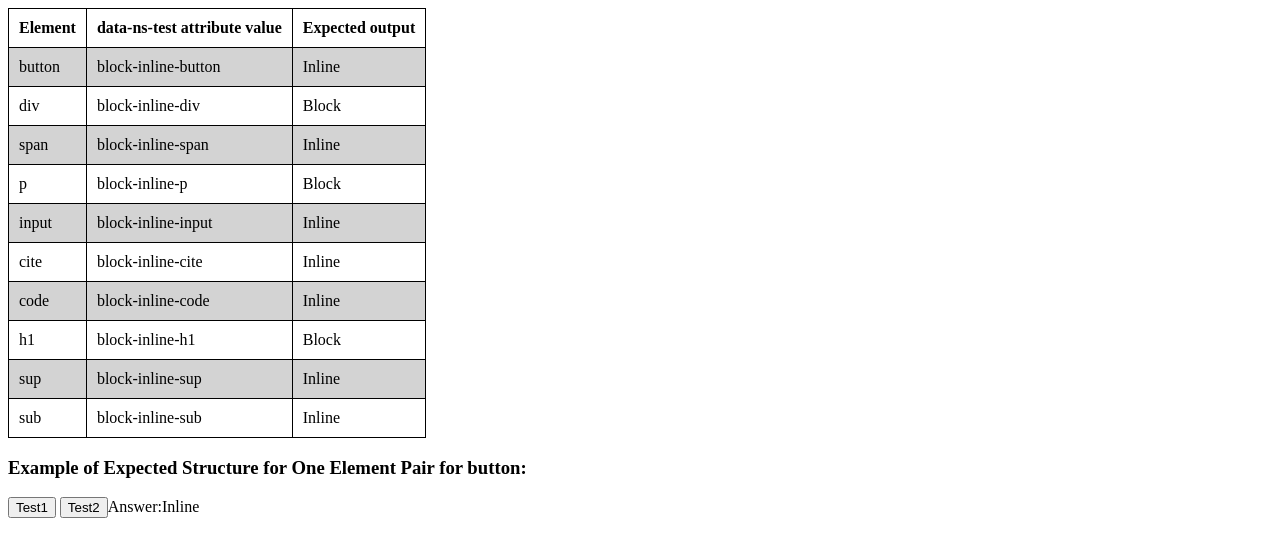
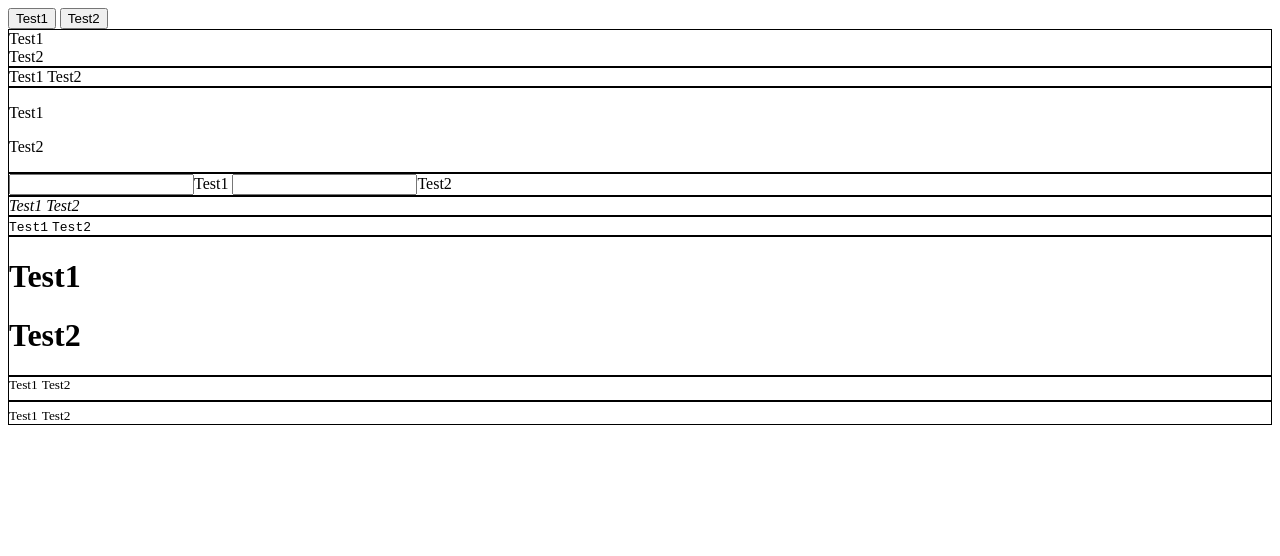
Before and after one commit to acciojob/block-or-inline-SarthakJoshi21, a website: page main.html in a window 1280 px wide. Drawn offline with Linux system fonts and the light colour scheme.

Commit message:
created a submission

```diff
--- a/main.html
+++ b/main.html
@@ -10,71 +10,48 @@
 	<!-- the entire body must be written by student -->
     <script type="text/javascript" src="./script.js">
 </script>
-	<table>
-		<thead>
-			<tr>
-				<th class="first">Element</th>
-				<th class="first">data-ns-test attribute value</th>
-				<th class="first">Expected output</th>
-			</tr>
-		</thead>
-		<tbody>
-			<tr>
-				<td class="first1">button</td>
-				<td class="first1">block-inline-button</td>
-				<td class="first1">Inline</td>
-			</tr>
-			<tr>
-				<td class="first">div</td>
-				<td class="first">block-inline-div</td>
-				<td class="first">Block</td>
-			</tr>
-			<tr>
-				<td class="first1">span</td>
-				<td class="first1">block-inline-span</td>
-				<td class="first1">Inline</td>
-			</tr>
-			<tr>
-				<td class="first">p</td>
-				<td class="first">block-inline-p</td>
-				<td class="first">Block</td>
-			</tr>
-			<tr>
-				<td class="first1">input</td>
-				<td class="first1">block-inline-input</td>
-				<td class="first1">Inline</td>
-			</tr>
-			<tr>
-				<td class="first">cite</td>
-				<td class="first">block-inline-cite</td>
-				<td class="first">Inline</td>
-			</tr><tr>
-				<td class="first1">code</td>
-				<td class="first1">block-inline-code</td>
-				<td class="first1">Inline</td>
-			</tr>
-			<tr>
-				<td class=first>h1</td>
-				<td class="first">block-inline-h1</td>
-				<td class="first">Block</td>
-			</tr>
-			<tr>
-				<td class="first1">sup</td>
-				<td class="first1">block-inline-sup</td>
-				<td class="first1">Inline</td>
-			</tr>
-			<tr>
-				<td class="first">sub</td>
-				<td class="first">block-inline-sub</td>
-				<td class="first">Inline</td>
-			</tr>
-		</tbody>
-	</table>
-	<div>
-	<h3>Example of Expected Structure for One Element Pair for button:</h3>
-	<button type='button' data-ns-test="block-inline-button" ">Test1</button>
-	<button type="button" data-ns-test="block-inline-button">Test2</button>Answer:Inline
+	<div class="container"
+	<div class="element">
+		<button data-ns-test="block-inline-button">Test1</button>
+		<button data-ns-test="block-inline-button">Test2</button>
 	</div>
+	<div class="element">
+		<div data-ns-test="block-inline-div">Test1</div>
+		<div data-ns-test="block-inline-div">Test2</div>
+	</div>
+	<div class="element">
+		<span data-ns-test="block-inline-span">Test1</span>
+		<span data-ns-test="block-inline-span">Test2</span>
+	</div>
+	<div class="element">
+		<p data-ns-test="block-inline-p">Test1</p>
+		<p data-ns-test="block-inline-p">Test2</p>
+	</div>
+	<div class="element">
+		<input data-ns-test="block-inline-input">Test1</input>
+		<input data-ns-test="block-inline-input">Test2</input>
+	</div>
+	<div class="element">
+		<cite data-ns-test="block-inline-cite">Test1</cite>
+		<cite data-ns-test="block-inline-cite">Test2</cite>
+	</div>
+	<div class="element">
+		<code data-ns-test="block-inline-code">Test1</code>
+		<code data-ns-test="block-inline-code">Test2</code>
+	</div>
+	<div class="element">
+		<h1 data-ns-test="block-inline-h1">Test1</h1>
+		<h1 data-ns-test="block-inline-h1">Test2</h1>
+	</div>
+	<div class="element">
+		<sup data-ns-test="block-inline-sup">Test1</sup>
+		<sup data-ns-test="block-inline-sup">Test2</sup>
+	</div>
+	<div class="element">
+		<sub data-ns-test="block-inline-sub">Test1</sub>
+		<sub data-ns-test="block-inline-sub">Test2</sub>
+	</div>
+</div>
 </body>
 
 </html>
--- a/styles.css
+++ b/styles.css
@@ -1,18 +1,5 @@
 
 /* Your CSS Code here. */
-table{
-	border:1px solid black;
-    border-collapse:collapse;
-}
-tr{
+.element{
 	border:1px solid black;
 }
-.first{
-	border:1px solid black;
-	padding:10px;
-}
-.first1{
-	border:1px solid black;
-	background-color:lightgrey;
-	padding:10px;
-}
```
